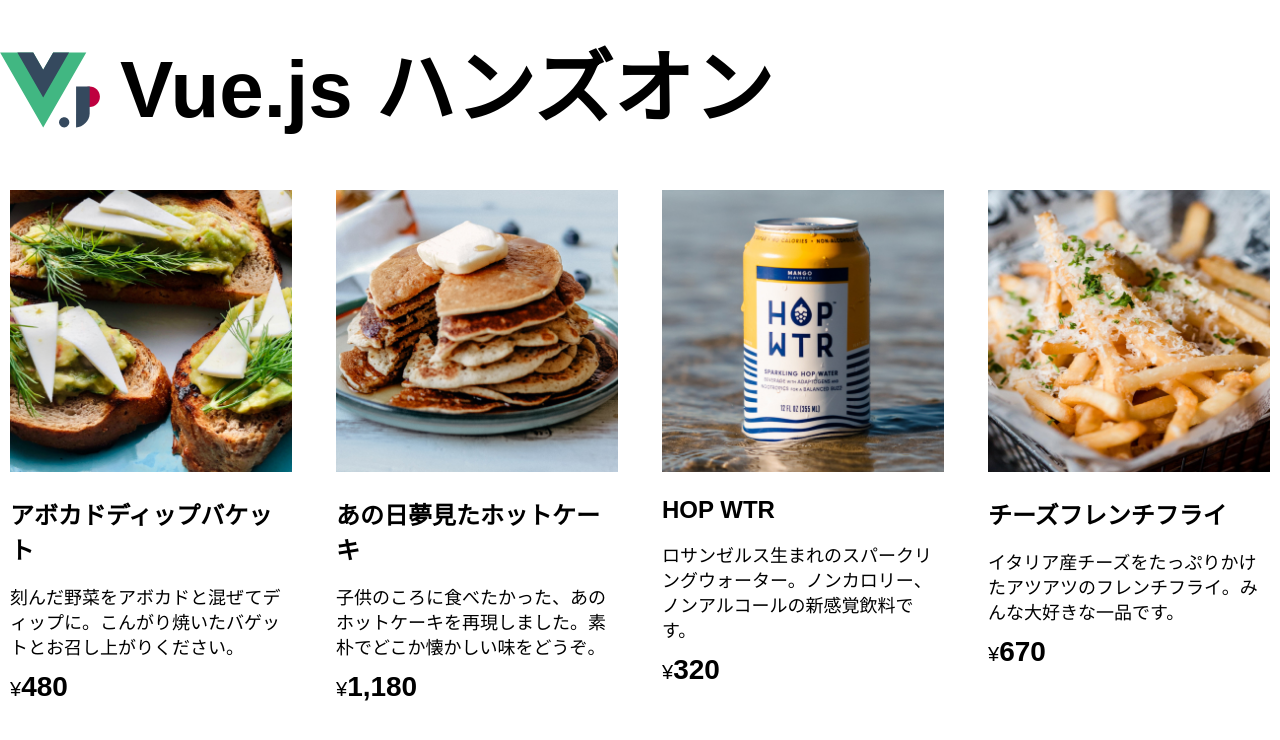
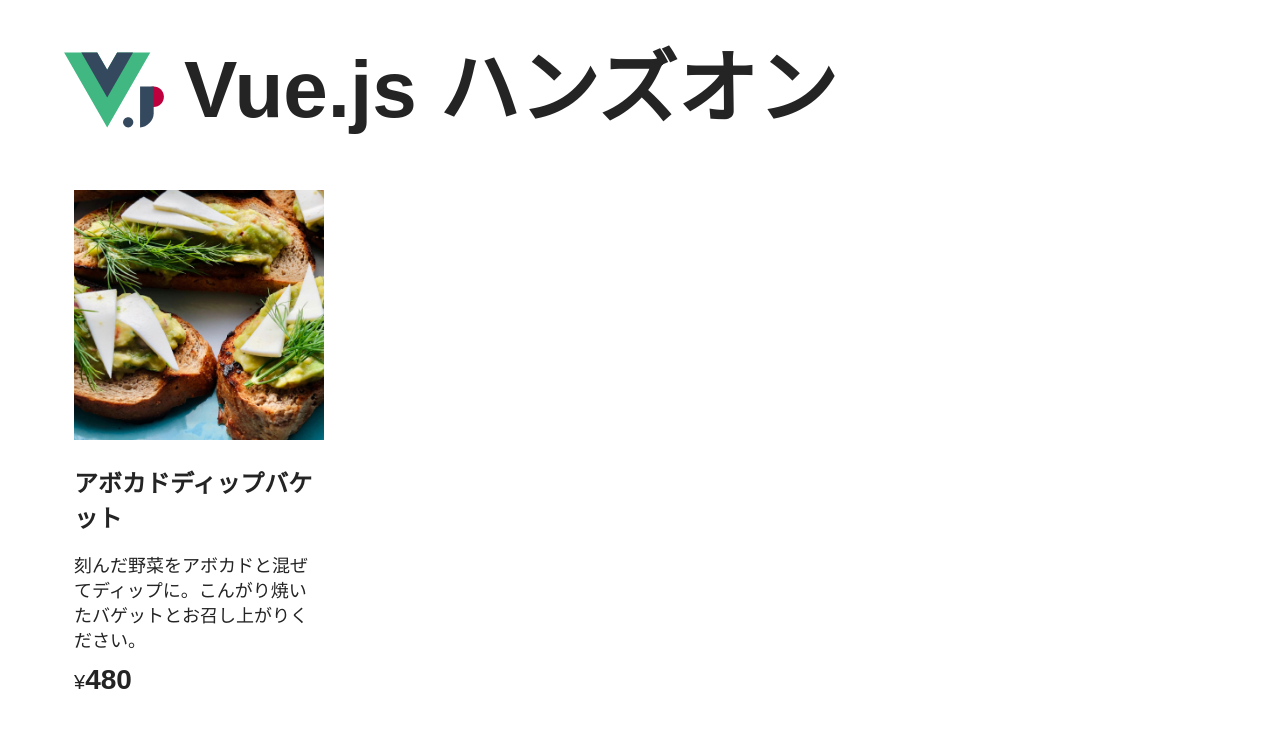
Before and after one commit to y-web21/sandbox-vue3, a Vue app: page / in a window 1280 px wide. Shown: the top 740 px of the page. Built offline with nearby package versions, Linux system fonts and the light colour scheme.

Commit message:
rendered one product

```diff
--- a/public/index.html
+++ b/public/index.html
@@ -1,75 +1,17 @@
 <!DOCTYPE html>
-<html lang="ja">
+<html lang="">
   <head>
-    <meta charset="utf-8" />
-    <meta http-equiv="X-UA-Compatible" content="IE=edge" />
-    <meta name="viewport" content="width=device-width,initial-scale=1.0" />
-    <link rel="icon" href="<%= BASE_URL %>favicon.ico" />
-    <title>Vue.js ハンズオン</title>
-    <link rel="stylesheet" href="./style.css" />
+    <meta charset="utf-8">
+    <meta http-equiv="X-UA-Compatible" content="IE=edge">
+    <meta name="viewport" content="width=device-width,initial-scale=1.0">
+    <link rel="icon" href="<%= BASE_URL %>favicon.ico">
+    <title><%= htmlWebpackPlugin.options.title %></title>
   </head>
   <body>
     <noscript>
-      <strong
-        >We're sorry but vue3-lab doesn't work properly without JavaScript
-        enabled. Please enable it to continue.</strong
-      >
+      <strong>We're sorry but <%= htmlWebpackPlugin.options.title %> doesn't work properly without JavaScript enabled. Please enable it to continue.</strong>
     </noscript>
-    <div>
-      <header class="header">
-        <img src="./images/logo.svg" alt="" />
-        <h1>Vue.js ハンズオン</h1>
-      </header>
-      <main class="main">
-        <div class="item">
-          <div class="thumbnail">
-            <img src="./images/item1.jpg" alt="" />
-          </div>
-          <div class="description">
-            <h2>アボカドディップバケット</h2>
-            <p>
-              刻んだ野菜をアボカドと混ぜてディップに。こんがり焼いたバゲットとお召し上がりください。
-            </p>
-            <span>¥<span class="price">480</span></span>
-          </div>
-        </div>
-        <div class="item">
-          <div class="thumbnail">
-            <img src="./images/item2.jpg" alt="" />
-          </div>
-          <div class="description">
-            <h2>あの日夢見たホットケーキ</h2>
-            <p>
-              子供のころに食べたかった、あのホットケーキを再現しました。素朴でどこか懐かしい味をどうぞ。
-            </p>
-            <span>¥<span class="price">1,180</span></span>
-          </div>
-        </div>
-        <div class="item">
-          <div class="thumbnail">
-            <img src="./images/item3.jpg" alt="" />
-          </div>
-          <div class="description">
-            <h2>HOP WTR</h2>
-            <p>
-              ロサンゼルス生まれのスパークリングウォーター。ノンカロリー、ノンアルコールの新感覚飲料です。
-            </p>
-            <span>¥<span class="price">320</span></span>
-          </div>
-        </div>
-        <div class="item">
-          <div class="thumbnail">
-            <img src="./images/item4.jpg" alt="" />
-          </div>
-          <div class="description">
-            <h2>チーズフレンチフライ</h2>
-            <p>
-              イタリア産チーズをたっぷりかけたアツアツのフレンチフライ。みんな大好きな一品です。
-            </p>
-            <span>¥<span class="price">670</span></span>
-          </div>
-        </div>
-      </main>
-    </div>
+    <div id="app"></div>
+    <!-- built files will be auto injected -->
   </body>
 </html>
--- a/public/style.css
+++ /dev/null
@@ -1,90 +0,0 @@
-body {
-    font-family: sans-serif;
-    margin: 0;
-    -webkit-font-smoothing: antialiased;
-    -moz-osx-font-smoothing: grayscale;
-  }
-
-  #app {
-    width: 90%;
-    margin: 0 5%;
-    text-align: center;
-    color: #242424;
-  }
-
-  .header {
-    display: flex;
-    align-content: center;
-    align-items: center;
-    margin-top: 40px;
-    margin-bottom: 40px;
-  }
-
-  .header > img {
-    width: 100px;
-    height: 100px;
-    margin-right: 20px;
-  }
-
-  .header > h1 {
-    font-size: 80px;
-    font-weight: bold;
-    line-height: 80px;
-    margin-top: 0;
-    margin-bottom: 0;
-  }
-
-  .main {
-    display: grid;
-    grid-template-columns: 3fr 3fr 3fr 3fr;
-    column-gap: 24px;
-    row-gap: 24px;
-  }
-
-  .item {
-    padding: 10px;
-    cursor: pointer;
-  }
-
-  .item:hover {
-    transition: 0.2s transform ease-out;
-    transform: scale(1.05);
-  }
-
-  .item > div.thumbnail > img {
-    width: 100%;
-    height: calc(100%);
-    object-fit: cover;
-  }
-
-  .item > div.description {
-    text-align: left;
-    margin-top: 20px;
-  }
-
-  .item > div.description > h3,
-  .item > div.description > p {
-    margin-top: 0px;
-    margin-bottom: 0px;
-    font-size: 18px;
-    line-height: 25px;
-  }
-
-  .item > div.description > h3 {
-    font-weight: bold;
-  }
-
-  .item > div.description > span {
-    display: block;
-    margin-top: 10px;
-    font-size: 20px;
-  }
-
-  .item > div.description > span > .price {
-    font-size: 28px;
-    font-weight: bold;
-  }
-
-  .selected-item {
-    background: #e3f2fd;
-  }
--- a/src/App.vue
+++ b/src/App.vue
@@ -1,26 +1,122 @@
 <template>
-  <img alt="Vue logo" src="./assets/logo.png">
-  <HelloWorld msg="Welcome to Your Vue.js App"/>
+  <header class="header">
+    <img
+      src="/images/logo.svg"
+      alt="">
+    <h1>Vue.js ハンズオン</h1>
+  </header>
+  <main class="main">
+    <div class="item">
+      <div class="thumbnail">
+        <img
+          :src="item.image"
+          alt="">
+      </div>
+      <div class="description">
+        <h2>{{ item.name }}</h2>
+        <p>{{ item.description }}</p>
+        <span>¥<span class="price">{{ item.price }}</span></span>
+      </div>
+    </div>
+  </main>
 </template>
 
 <script>
-import HelloWorld from './components/HelloWorld.vue'
-
 export default {
   name: 'App',
-  components: {
-    HelloWorld
+  data() {
+    return {
+      item: {
+        name: 'アボカドディップバケット',
+        description:
+          '刻んだ野菜をアボカドと混ぜてディップに。こんがり焼いたバゲットとお召し上がりください。',
+        price: 480,
+        image: '/images/item1.jpg'
+      }
+    }
   }
 }
 </script>
 
 <style>
-#app {
-  font-family: Avenir, Helvetica, Arial, sans-serif;
+body {
+  font-family: sans-serif;
+  margin: 0;
   -webkit-font-smoothing: antialiased;
   -moz-osx-font-smoothing: grayscale;
-  text-align: center;
-  color: #2c3e50;
-  margin-top: 60px;
+}
+
+#app {
+  width: 90%;
+  margin: 0 5%;
+  color: #242424;
+}
+
+.header {
+  display: flex;
+  align-content: center;
+  align-items: center;
+  margin-top: 40px;
+  margin-bottom: 40px;
+}
+
+.header > img {
+  width: 100px;
+  height: 100px;
+  margin-right: 20px;
+}
+
+.header > h1 {
+  font-size: 80px;
+  font-weight: bold;
+  line-height: 80px;
+  margin-top: 0;
+  margin-bottom: 0;
+}
+
+.main {
+  display: grid;
+  grid-template-columns: 3fr 3fr 3fr 3fr;
+  column-gap: 24px;
+  row-gap: 24px;
+}
+
+.item {
+  padding: 10px;
+  cursor: pointer;
+}
+
+.item:hover {
+  transition: 0.2s transform ease-out;
+  transform: scale(1.05);
+}
+
+.item > div.thumbnail > img {
+  width: 100%;
+  height: calc(100%);
+  object-fit: cover;
+}
+
+.item > div.description {
+  text-align: left;
+  margin-top: 20px;
+}
+
+.item > div.description > p {
+  margin-top: 0px;
+  margin-bottom: 0px;
+  font-size: 18px;
+  line-height: 25px;
+}
+
+.item > div.description > span {
+  display: block;
+  margin-top: 10px;
+  font-size: 20px;
+}
+
+.item > div.description > span > .price {
+  font-size: 28px;
+  font-weight: bold;
 }
 </style>
```
